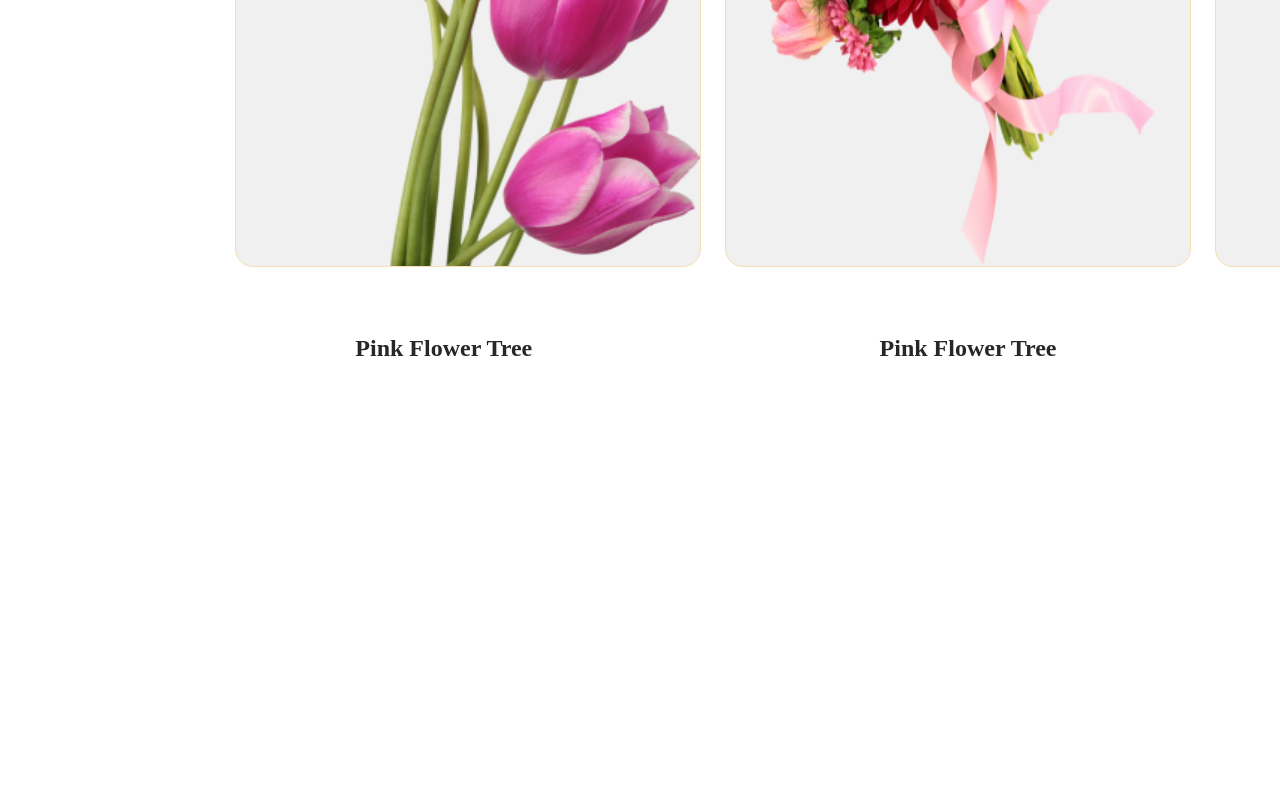
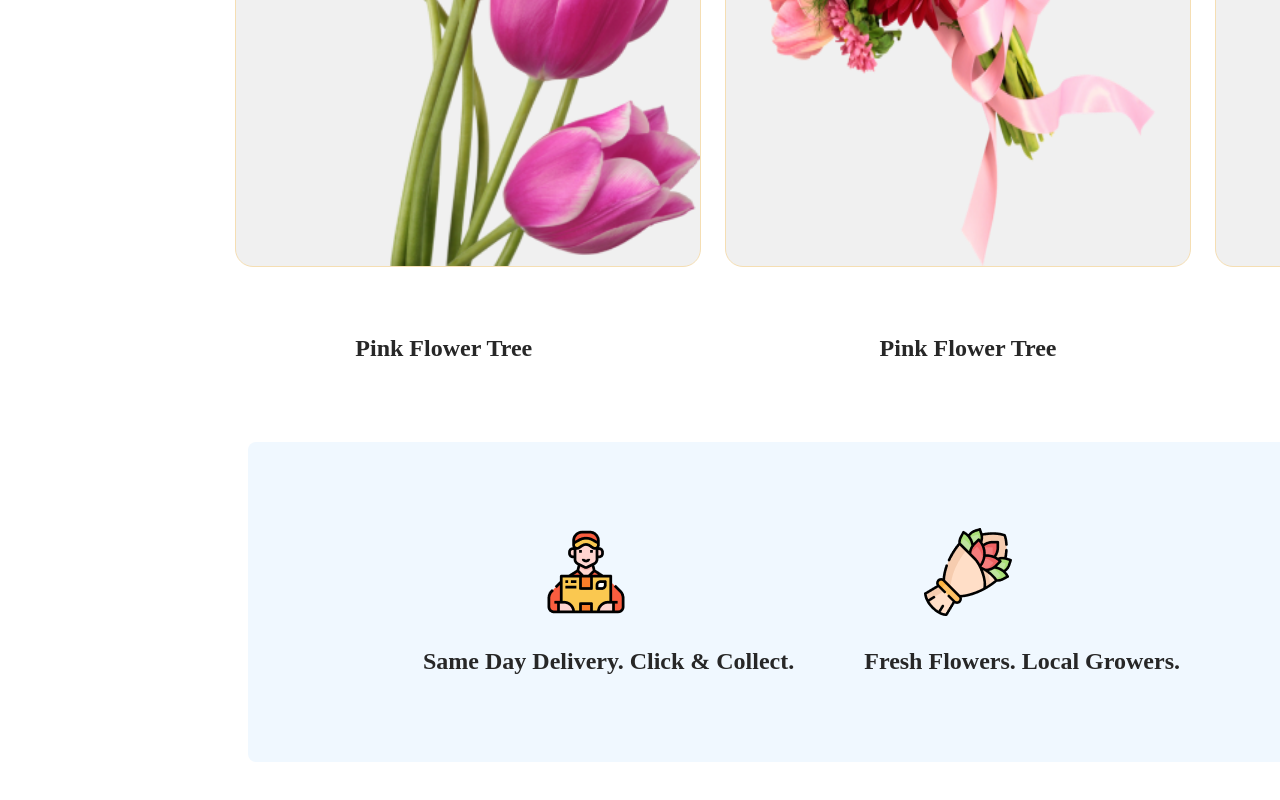
Before and after one commit to rafi9012/responsive-layout, a plain HTML site: page index.html in a window 1280 px wide. Shown: the part 1522-2322 px from the top of the page. Before the commit the page ends 2012 px from the top, so only its background shows below. Drawn offline with Linux system fonts and the light colour scheme.

Commit message:
complete third section

```diff
--- a/index.html
+++ b/index.html
@@ -50,6 +50,21 @@
         </div>
 
       </section>
+      <section class="third-project">
+        <div class="dual">
+            <img src="images/Group 57.png" alt="">
+            <img src="images/Group 58.png" alt="">
+            <img src="images/Group 59.png" alt="">
+        </div>
+        <div class="dual-2">
+            <h4 class="men">Same Day Delivery. Click & Collect.</h4>
+            <h4 class="flower">Fresh Flowers. Local Growers.</h4>
+            <h4 class="women">24/7 Free Support.</h4>
+
+        </div>
+
+
+      </section>
 
 
     </header>
--- a/style/style.css
+++ b/style/style.css
@@ -91,10 +91,52 @@ text-align: center;
      .write-laste{
         display: flex;
         justify-content: space-evenly;
+
      }
      .pink{
         font-weight: bold;
         font-size: 24px;
         color: #272727;
+
+     }
+     .third-project{
+        width: 1440px;
+        height: 320px;
+        background-color: aliceblue;
+        margin-top: 128px;
+        margin-left: 240px;
+        border-radius: 8px;
         margin-bottom: 128px;
      }
+     .dual{
+        justify-content: space-evenly;
+        display: flex;
+        padding-top: 86px;
+
+     }
+     .dual-2{
+
+        display: flex;
+
+
+
+     }
+     .men{
+        font-size: 24px;
+        padding-left: 175px;
+
+        color: #272727;
+        font-weight: 350px;
+     }
+     .flower{
+        font-size: 24px;
+        padding-left: 70px;
+        color: #272727;
+        font-weight: 350px;
+     }
+     .women{
+        font-size: 24px;
+        padding-left: 100px;
+        color: #272727;
+        font-weight: 350px;
+     }
```
